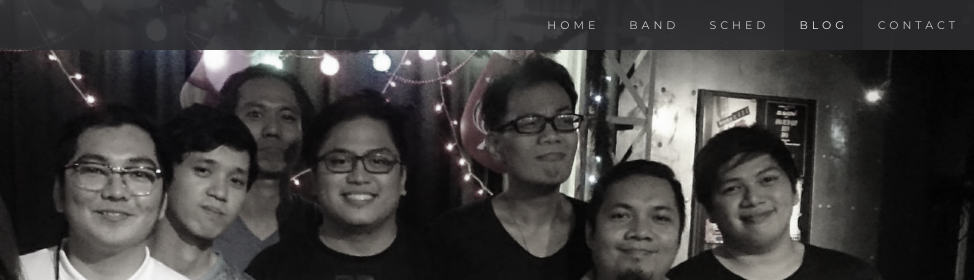
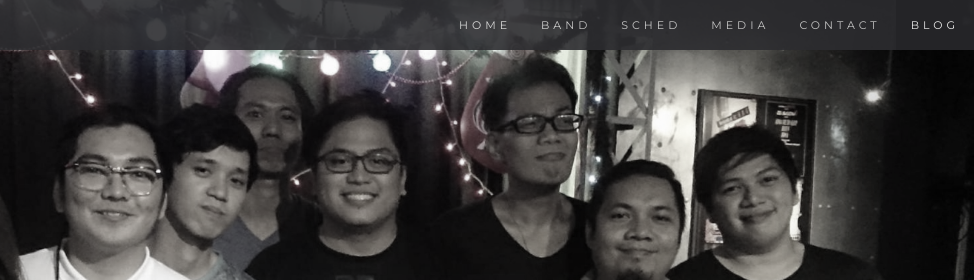
Before and after one commit to TitoScience/tito-site, a website: page index.html in a window 1280 px wide. Shown: the top 280 px of the page, 306-1280 px from the left. Drawn offline with nearby package versions, Linux system fonts and the light colour scheme.

Commit message:
added navigation buttons for media & blog

```diff
--- a/index.html
+++ b/index.html
@@ -1082,8 +1082,9 @@
                     <li><a href="#home">HOME</a></li>
                     <li><a href="#band">BAND</a></li>
                     <li><a href="#sched">SCHED</a></li>
+                    <li><a href="#media">MEDIA</a></li>
+                    <li><a href="#contact">CONTACT</a></li>
                     <li><a href="#blog">BLOG</a></li>
-                    <li><a href="#contact">CONTACT</a></li>
                     <!--<li class="dropdown">
                         <a class="dropdown-toggle" data-toggle="dropdown" href="#">MORE
                     <span class="caret"></span></a>
```
